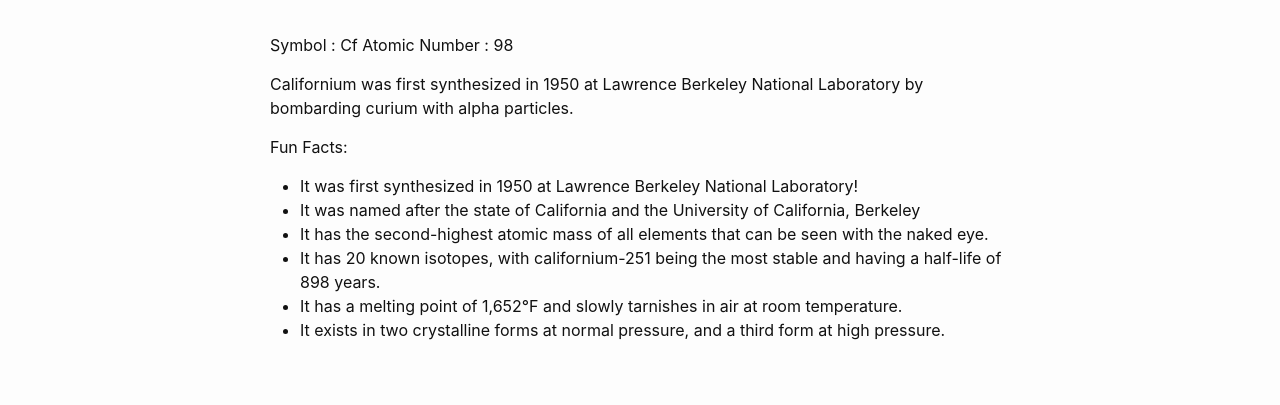
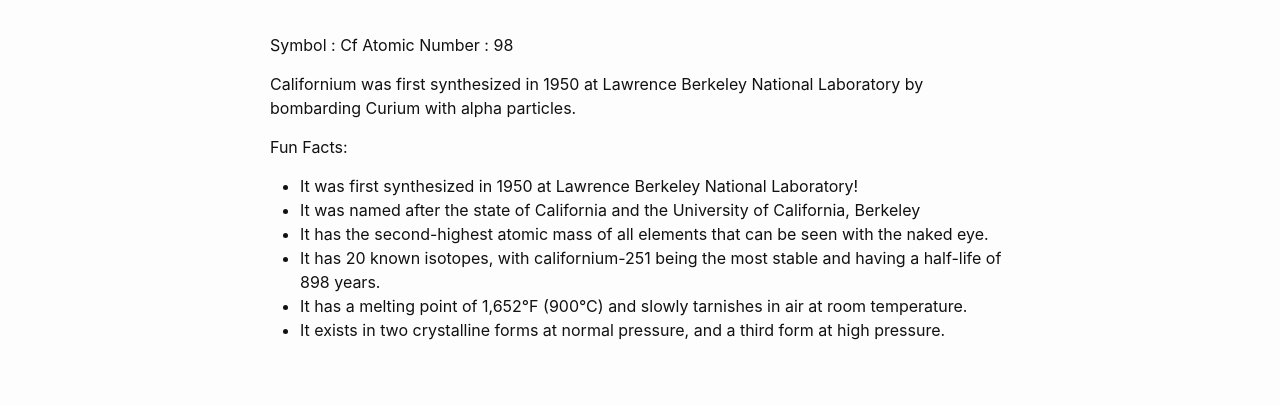
Before and after one commit to msse-chem-280-2024/periodic-table, a Jekyll site: the page built from elements/californium.md, in a window 1280 px wide. Shown: the part 131-536 px from the top of the page. Built offline with Jekyll 4.4.1, drawn with Linux system fonts in a browser that asks for light colours.

Commit message:
Fixed typos

```diff
--- a/elements/californium.md
+++ b/elements/californium.md
@@ -6,12 +6,12 @@
 Symbol : Cf
 Atomic Number : 98
 
-Californium was first synthesized in 1950 at Lawrence Berkeley National Laboratory by bombarding curium with alpha particles.
+Californium was first synthesized in 1950 at Lawrence Berkeley National Laboratory by bombarding Curium with alpha particles.
 
 Fun Facts:
 - It was first synthesized in 1950 at Lawrence Berkeley National Laboratory!
 - It was named after the state of California and the University of California, Berkeley
 - It has the second-highest atomic mass of all elements that can be seen with the naked eye.
 - It has 20 known isotopes, with californium-251 being the most stable and having a half-life of 898 years.
-- It has a melting point of 1,652°F and slowly tarnishes in air at room temperature.
+- It has a melting point of 1,652°F (900°C) and slowly tarnishes in air at room temperature.
 - It exists in two crystalline forms at normal pressure, and a third form at high pressure.
```
